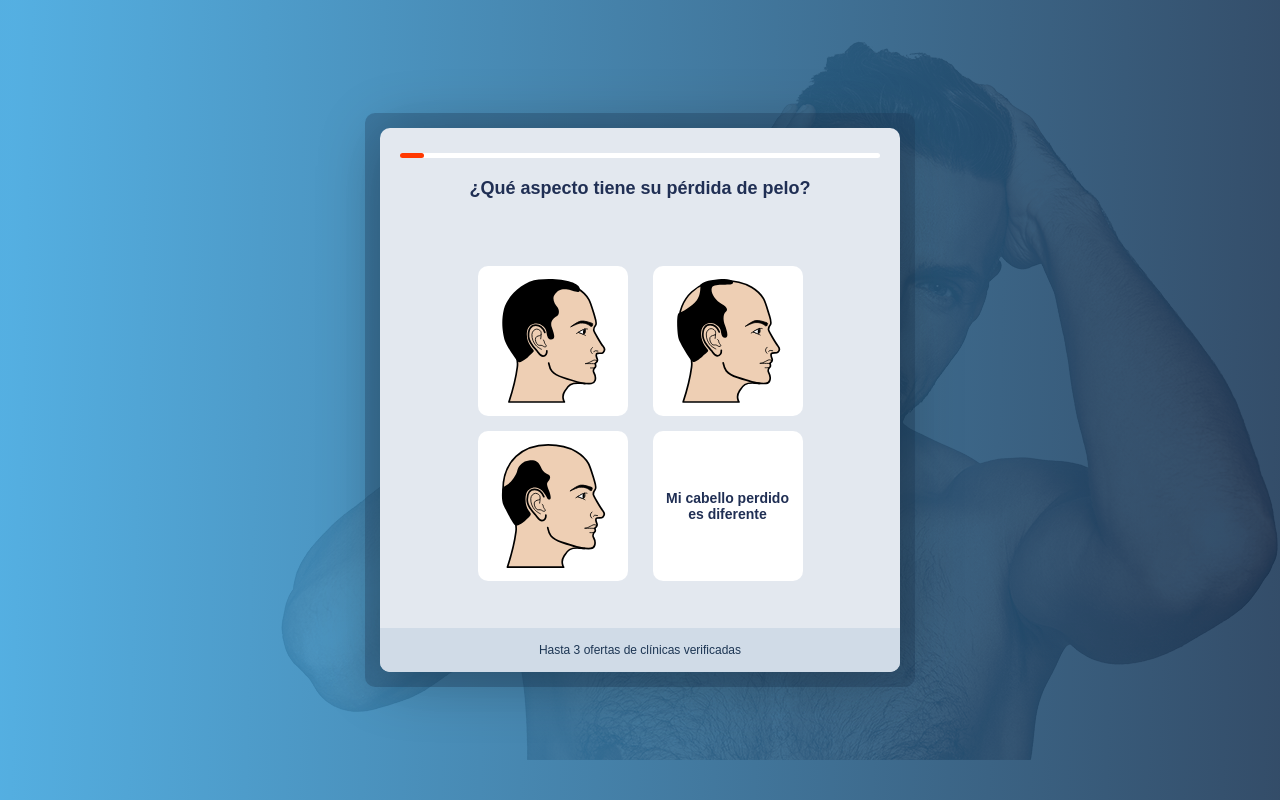
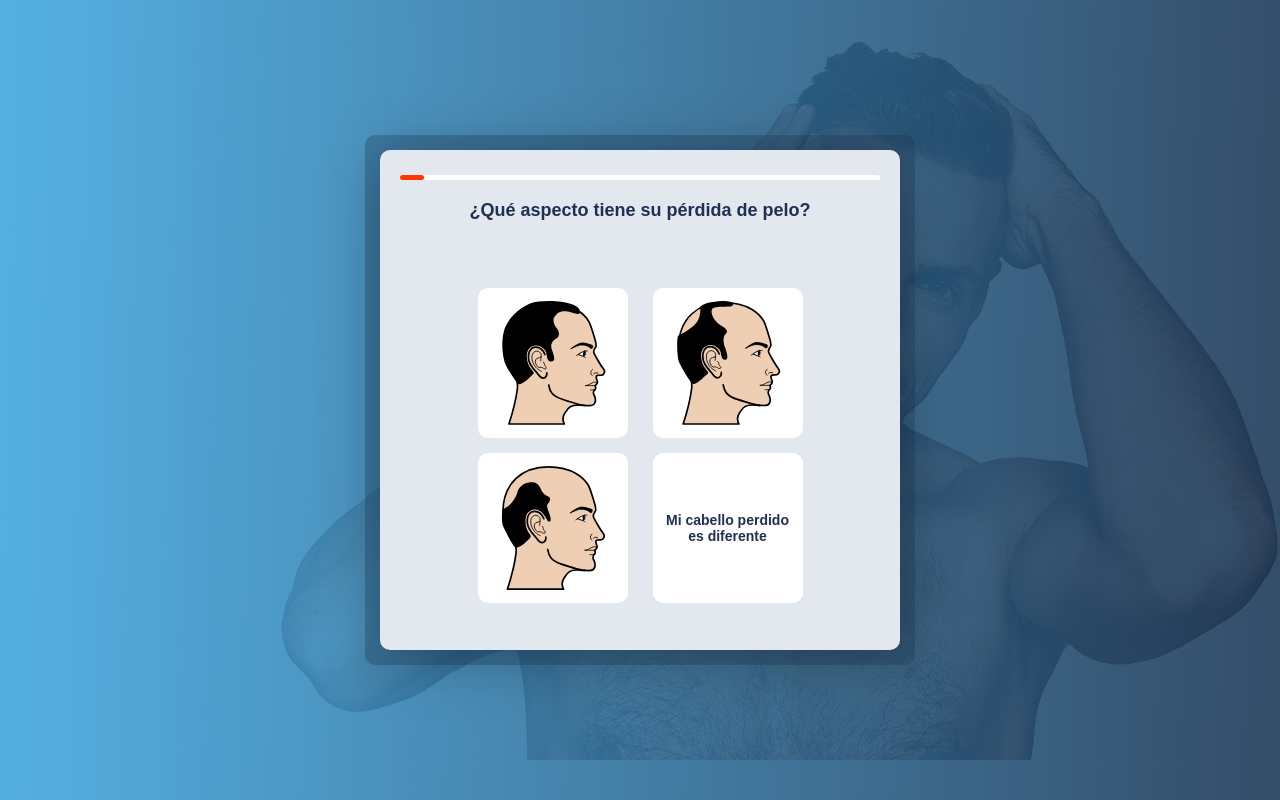
Before and after one commit to DaikonCOde/ryh-form-short, a React (Vite) app: page / in a window 1280 px wide. Built offline with nearby package versions, Linux system fonts and the light colour scheme.

Commit message:
remove footer form

```diff
--- a/src/Page/Home/Home.jsx
+++ b/src/Page/Home/Home.jsx
@@ -195,9 +195,9 @@ function Home() {
             }
 
           </div>
-          <div className="footer-form">
+          {/* <div className="footer-form">
             <span className='paragraph'>Hasta 3 ofertas de clínicas verificadas</span>
-          </div>
+          </div> */}
         </div>
     </div>
   )
--- a/src/Page/Home/Home.style.scss
+++ b/src/Page/Home/Home.style.scss
@@ -23,7 +23,7 @@
   .body-form {
     padding: 25px 20px;
     min-height: 470px;
-    border-radius: 10px 10px 0 0;
+    border-radius: 10px;
     overflow: hidden;
     position: relative;
     display: flex;
```
